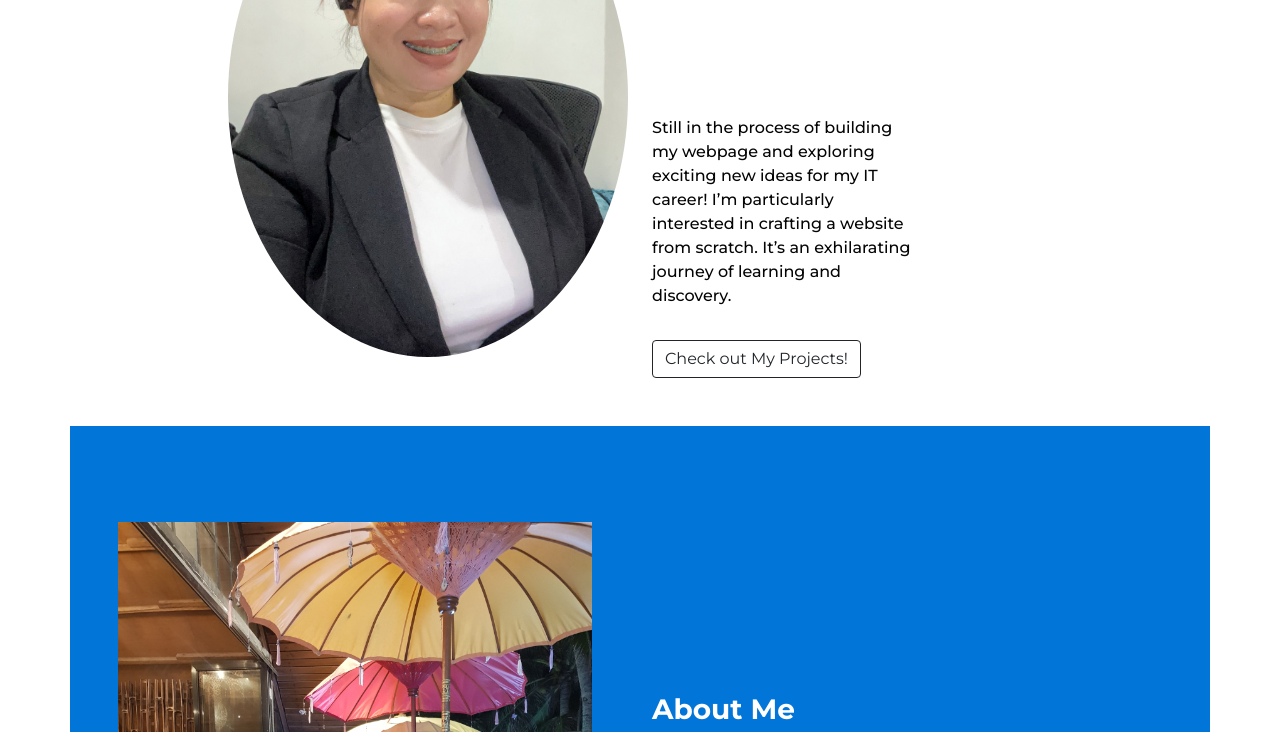
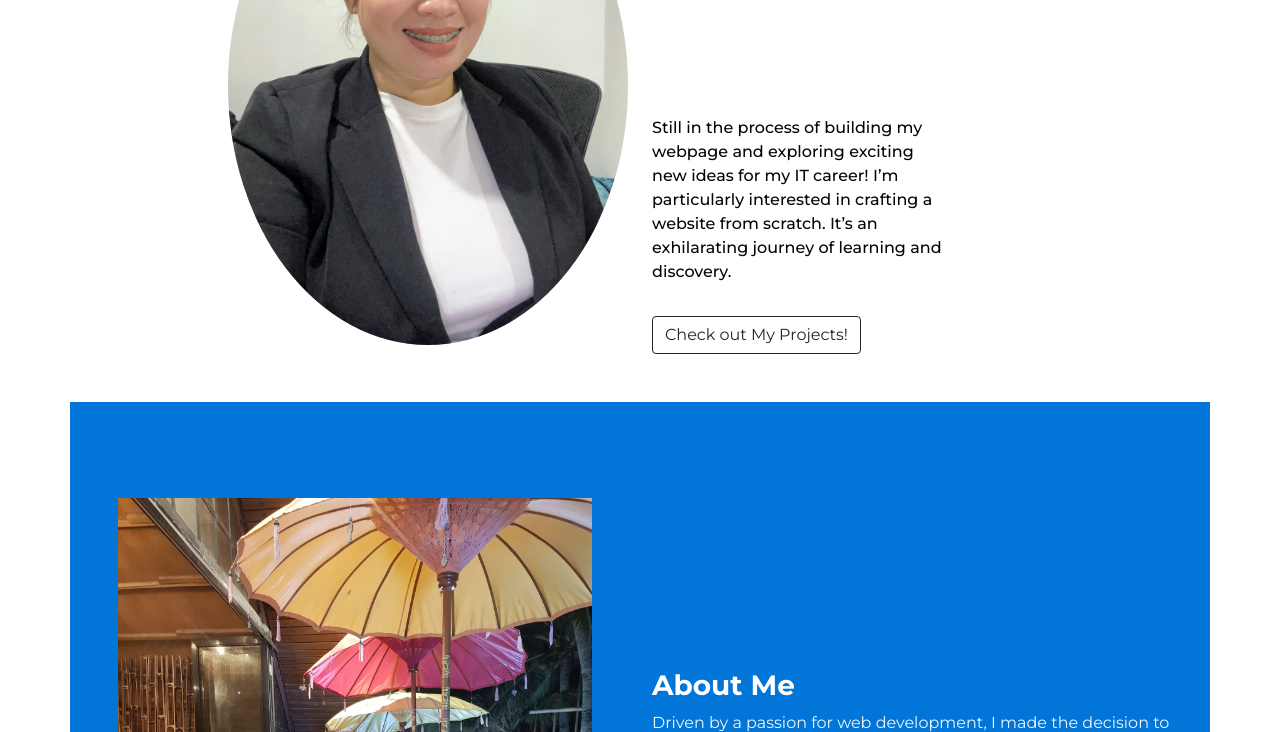
Before and after one commit to gpontanar/webportfolio, a plain HTML site: page index.html in a window 1280 px wide. Shown: the part 287-1019 px from the top of the page. Drawn offline with nearby package versions, Linux system fonts and the light colour scheme.

Commit message:
Update Landing padding update index.html

```diff
--- a/index.html
+++ b/index.html
@@ -43,7 +43,7 @@
 		<!-- Main Content Section Start -->
 		<div class="container-fluid text-center">
 			<!-- Landing Section Start -->
-			<div class="row align-items-center mx-auto p-5" id="landing" >
+			<div class="row align-items-center mx-auto py-5 " id="landing" >
 				<div class="col-md-6 col-sm-12 float-start ">
 					<img src="./images/formal-pic.JPG" class="rounded-circle float-end img-fluid" width="400" height="250">
 				</div>
```
